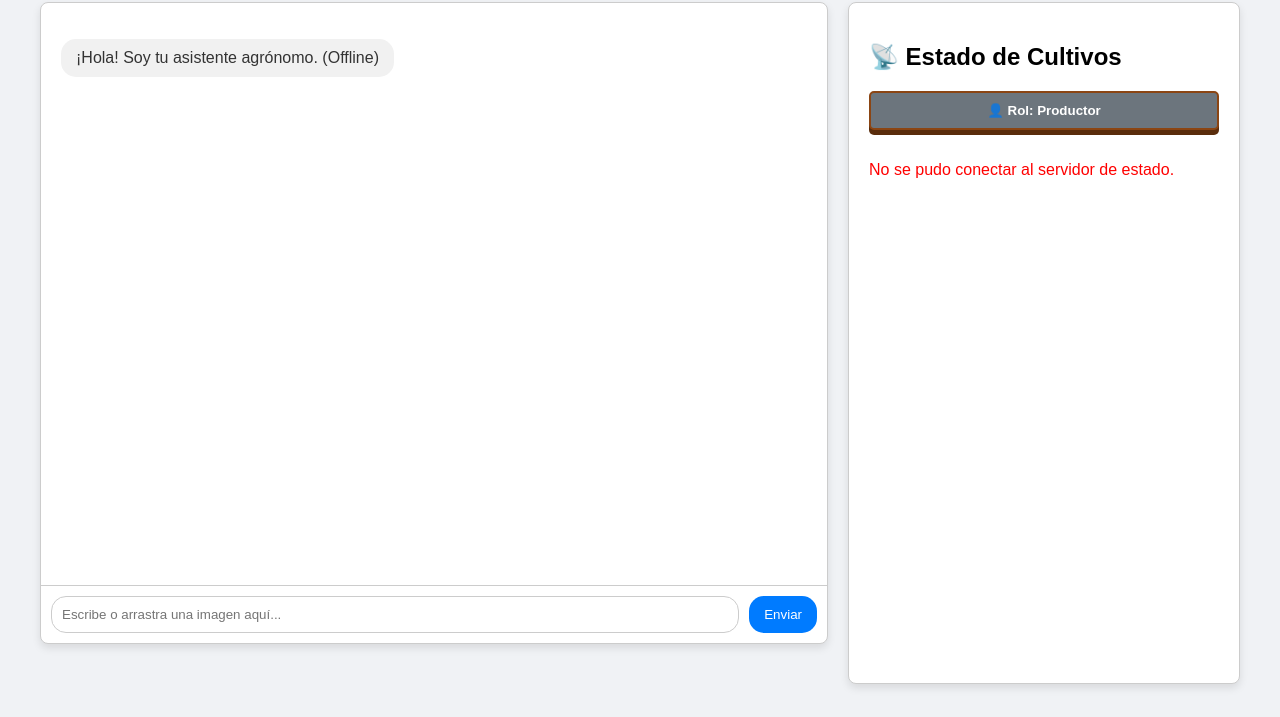
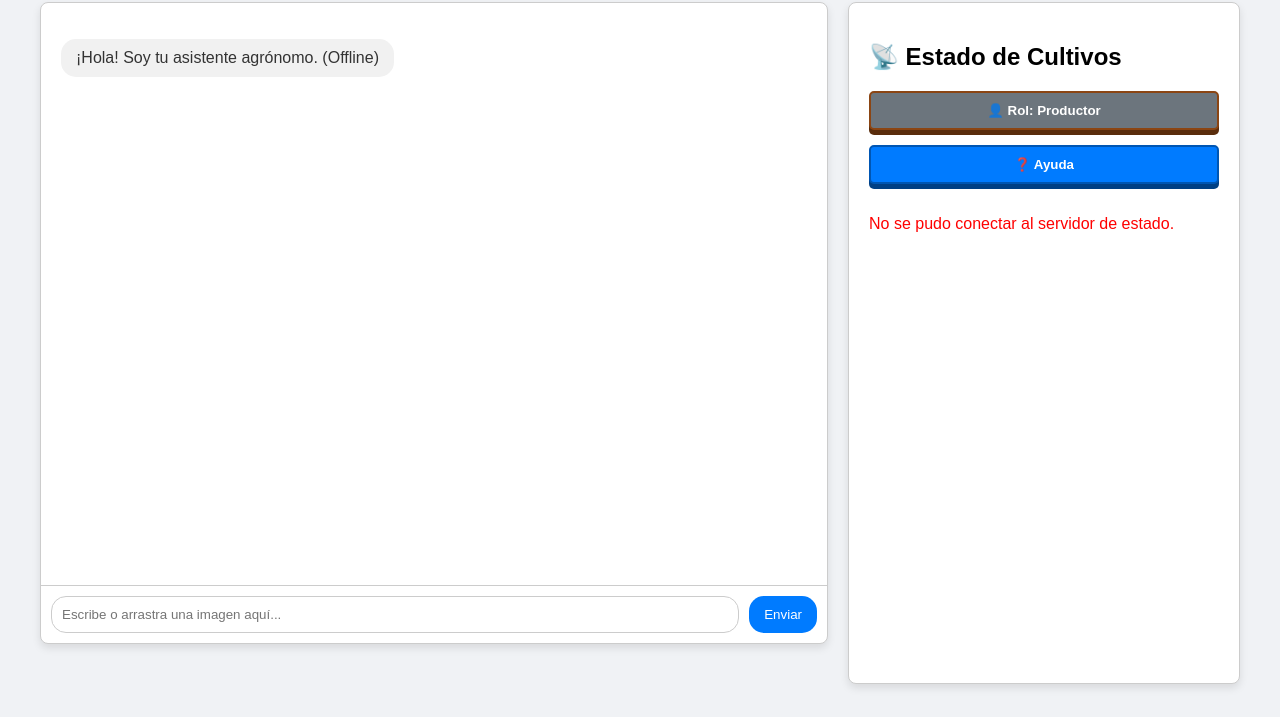
Before and after one commit to cero97-ctrl/Agente-IA-Agro-Inteligente, a plain HTML site: page index.html in a window 1280 px wide. Shown: the part 83-800 px from the top of the page. Drawn offline with Linux system fonts and the light colour scheme; no server answers.

Commit message:
Update from update_repo.sh on branch main

```diff
--- a/index.html
+++ b/index.html
@@ -202,6 +202,28 @@
             color: white;
         }
 
+        /* Botón de Ayuda */
+        #help-btn {
+            width: 100%;
+            padding: 10px;
+            margin-bottom: 15px;
+            border: 2px solid #0056b3;
+            border-radius: 5px;
+            font-weight: bold;
+            cursor: pointer;
+            background-color: #007bff;
+            color: white;
+            transition: all 0.1s;
+            box-shadow: 0 5px #004085;
+            position: relative;
+            top: 0;
+        }
+
+        #help-btn:active {
+            box-shadow: 0 2px #004085;
+            top: 3px;
+        }
+
         /* Indicador de escribiendo */
         .typing-indicator {
             display: none;
@@ -265,6 +287,7 @@
         <div id="status-panel">
             <h2>📡 Estado de Cultivos</h2>
             <button id="role-btn" class="role-productor" onclick="toggleRole()">👤 Rol: Productor</button>
+            <button id="help-btn" onclick="showHelp()">❓ Ayuda</button>
             <div id="crops-status-container">
                 <p>Cargando datos...</p>
             </div>
@@ -306,6 +329,11 @@
                 roleBtn.textContent = '👤 Rol: Productor';
                 roleBtn.className = 'role-productor';
             }
+        }
+
+        function showHelp() {
+            userInput.value = "/ayuda";
+            sendMessage();
         }
 
         async function sendMessage() {
```
